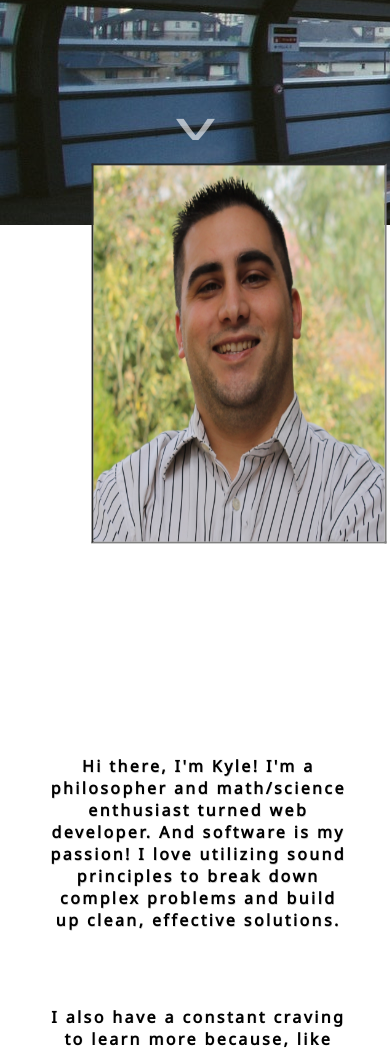
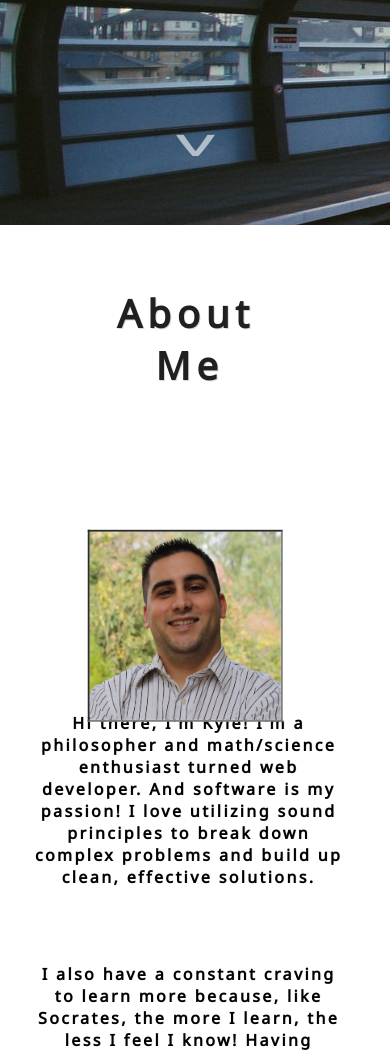
Before and after one commit to kyserrecchia/KyleSerrecchia, a website: page public/index.html in a window 390 px wide. Shown: the part 619-1669 px from the top of the page. Drawn offline with Linux system fonts and the light colour scheme; a web font is replaced by a local one.

Commit message:
more styling for mobile

```diff
--- a/public/index.css
+++ b/public/index.css
@@ -431,25 +431,38 @@ body {
     .wrapper {
       max-width: 100vh;
       overflow-x: hidden;
+      display: grid;
+      grid-template-areas:
+                          'home'
+                          'about'
+                          'skills'
+                          'projects'
+                          'contact';
+      grid-template-columns: 1fr;
+      grid-template-rows: 1fr 1.8fr 1fr 3.5fr .5fr;
     }
 
         /*HOME*/
+
+        .home {
+          grid-area: home;
+        }
 
         .home h1 {
           opacity: .75;
           font-size: 2.5em;
           position: relative;
-          top: 20%;
+          top: 30%;
           left: 50%;
-          transform: translate(-50%, -50%);
+          /*transform: translate(-50%, -180%);*/
         }
 
         .home h2 {
           font-size: 1.5em;
           position: relative;
-          top: 25%;
-          left: 55%;
-          transform: translate(-50%, -50%);
+          top: 35%;
+          left: 65%;
+          /*transform: translate(-50%, -160%);*/
         }
 
         /*V down icon*/
@@ -458,61 +471,72 @@ body {
           position: relative;
           font-size: 1.8em;
           top: 90%;
-          left: 50%;
-          transform: translate(-50%, -50%) scale(2, 1);
+          left: 0;
+          transform: scale(2, 1);
         }
 
     /*ABOUT*/
 
     .about {
-      max-height: 170vh;
+      height: 100vh;
+      height: inherit;
+      grid-area: about;
+      display: grid;
+      grid-template-areas:
+                          'head'
+                          'image'
+                          'contento';
+      grid-template-columns: 1fr;
+      grid-template-rows: 1fr 4fr 6fr;
     }
 
-      /*  .aboutMe {
-          position: relative;
-          z-index: 2;
-          display: inline-block;
-          width: 62%;
-          max-height: 70vh;
-          overflow: inherit;
-        }*/
-
-            .aboutMe h1 {
-              font-size: 2em;
+            .aboutHead {
+              grid-area: head;
+              font-size: .8em;
               width: 10%;
-              transform: translate(600%, 50%);
+              transform: translate(450%, -40%);
             }
 
-            .mAboutMeMe {
+                .mAboutMeMe {
+                  position: relative;
+                  left: 400%;
+                }
+
+            .aboutContent {
+              grid-area: contento;
               position: relative;
-              left: 120%;
+              transform: translate(0%, 20%);
             }
 
             .aboutImg {
+              grid-area: image;
               position: relative;
               z-index: 2;
               display: inline-block;
-              width: 70vh;
-              height: 90vh;
-              transform: translate(-7%, -125%);
+              width: 100vw;
+              height: auto;
+              transform: translate(0%, -200%);
             }
 
                 .aboutImg img {
                   position: relative;
                   z-index: 2;
-                  width: 50%;
-                  height: 50%;
+                  max-width: 100%;
+                  /*height: 50%;*/
                   border-radius: 0;
                   border: 2px inset gray;
                   box-shadow: none;
-                  transform: translate(45%,55%);
+                  /*width: 100%;*/
+                  height: auto;
+                  /*overflow: none;*/
+                  /*transform: translate(45%,55%);*/
                 }
 
             .aboutMe p {
-              position: relative;
+              position: relative;/*
               left: 7%;
-              top: 180px;
-              width: 125%;
+              top: 180px;*/
+              width: 130%;
               text-align: center;
             }
 
@@ -528,16 +552,18 @@ body {
               transform: translate(10%,430%);
             }
 
-
     .skills {
-      height: 65vh;
-      background: url('../images/skillsbackgroundMobile.png');
+      height: auto;
+      max-width: 100%;
+      background: url('../images/skillsbackgroundMob.png');
       background-size: cover;
+      grid-area: skills;
     }
 
     .projects {
-      height: 370vh;
+      height: 100%;
       width: 100vw;
+      grid-area: projects;
       /*border: 2px solid red;*/
     }
 
@@ -684,5 +710,8 @@ body {
               grid-area: p4desc;
             }
 
+      .contact {
+        grid-area: contact;
+      }
 
 }
--- a/public/index.html
+++ b/public/index.html
@@ -27,12 +27,9 @@
 				<!-- <p>Thanks to Time Arterbury</p> -->
 			</div>
 			<div class="about page">
-
 				<div class="aboutMe">
-						<h1>About <span class="mAboutMeMe">Me</span></h1>
-						<p>Hi there, I'm Kyle! I'm a philosopher and math/science enthusiast turned web developer.  And software is my passion! I love utilizing sound principles to break down complex problems and build up clean, effective solutions.</p>
-						<p>I also have a constant craving to learn more because, like Socrates, the more I learn, the less I feel I know!  Having completed a bachelor's in philosophy a little over a year ago and a full-stack web development bootcamp through UCLA a few months ago, I've begun working toward an M.S. in Software Engineering at CSUN while seeking employment as a web developer.</p>
-						<p>If you would like to message me to inquire about, well, anything at all, I invite you to reach out to me any time! <a onclick="scrollFunc.contact()">REACH OUT</a></p>
+						<div class="aboutHead"><h1>About <span class="mAboutMeMe">Me</span></h1></div>
+						<div class="aboutContent"><p>Hi there, I'm Kyle! I'm a philosopher and math/science enthusiast turned web developer.  And software is my passion! I love utilizing sound principles to break down complex problems and build up clean, effective solutions.</p><p>I also have a constant craving to learn more because, like Socrates, the more I learn, the less I feel I know!  Having completed a bachelor's in philosophy a little over a year ago and a full-stack web development bootcamp through UCLA a few months ago, I've begun working toward an M.S. in Software Engineering at CSUN while seeking employment as a web developer.</p><p>If you would like to message me to inquire about, well, anything at all, I invite you to reach out to me any time! <a onclick="scrollFunc.contact()">REACH OUT</a></p></div>
 				</div>
 				<div class="aboutImg">
 					<img src="../images/profile-pic.jpg" alt="profile-pic">
--- a/public/index.js
+++ b/public/index.js
@@ -38,4 +38,18 @@ const scrollFunc = {
 	projects: function(){document.querySelector('.projects').scrollIntoView({behavior: 'smooth'})},
 	contact: function(){document.querySelector('.contact').scrollIntoView({behavior: 'smooth'})}
 }
+
+
+function checkMobile(){
+	const galaxyRatio = screen.width/screen.height;
+	// let screenHeight = screen.height;
+	// let adjustedHeight = screenHeight/2+200;
+	const aboutContents = document.getElementsByClassName('aboutContent');
+	const abouts = document.getElementsByClassName('about');
+	if(screen.width<400 && galaxyRatio>.5){
+		abouts[0].style.maxHeight = "100px";
+	}
+}
+
+checkMobile();
 ////////////////////////////////////////////////////////////////////////////////////////////////////////
```
Also changed, not shown: public/images/skillsbackgroundMMobile.png (added), public/images/skillsbackgroundMob.png (added), public/images/skillsbackgroundMobile.png, 3 other files.
